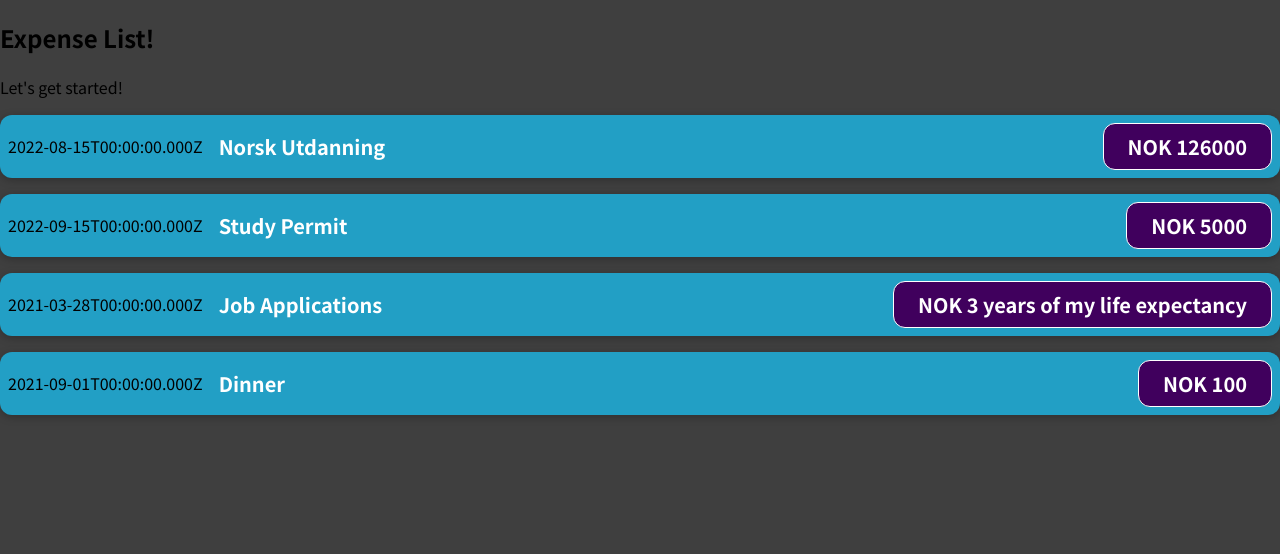
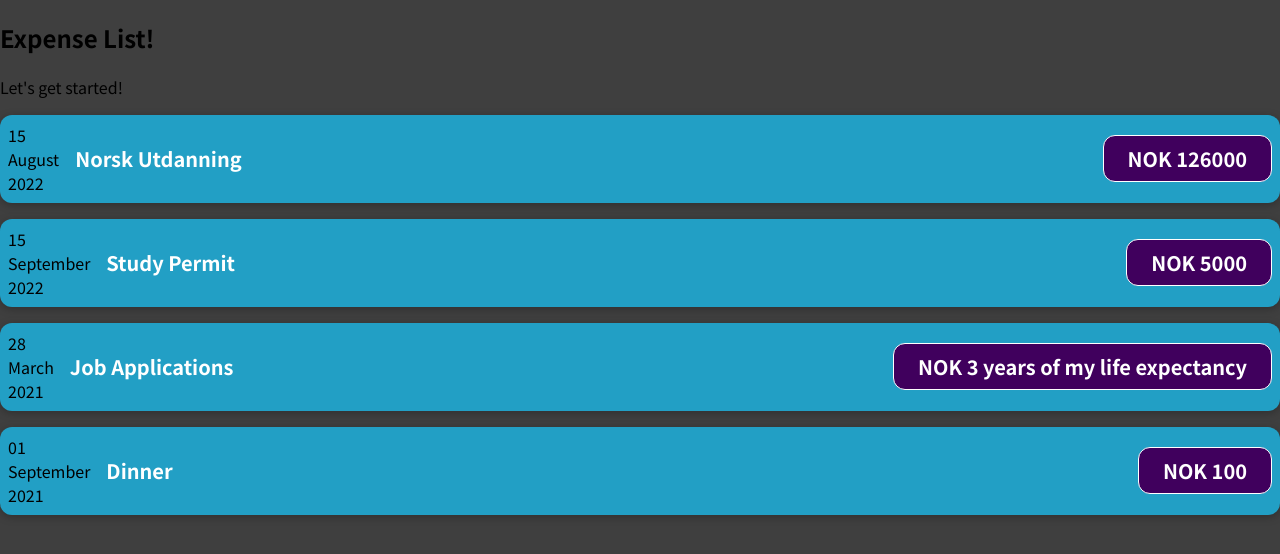
Before and after one commit to Zeusslayer/React_JS, a JavaScript app in the folder 01-first-react-app/: page / in a window 1280 px wide. Shown: the top 554 px of the page. Built offline with nearby package versions, Linux system fonts and the light colour scheme.

Commit message:
Better dates

```diff
--- a/01-first-react-app/src/components/ExpenseItem.js
+++ b/01-first-react-app/src/components/ExpenseItem.js
@@ -9,9 +9,17 @@
   //return should only return one div, there may be others inside it
   //adding css to divs with className
   //you can add operations inside the brackets
+  const day = props.date.toLocaleString("en-GB", { day: "2-digit" });
+  const month = props.date.toLocaleString("en-GB", { month: "long" });
+  const year = props.date.getFullYear();
+
   return (
     <div className="expense-item">
-      <div>{props.date.toISOString()}</div>
+      <div>
+        <div>{day}</div>
+        <div>{month}</div>
+        <div>{year}</div>
+      </div>
       <div className="expense-item__description">
         <h2>{props.title}</h2>
         <div className="expense-item__price">NOK {props.amount}</div>
```
